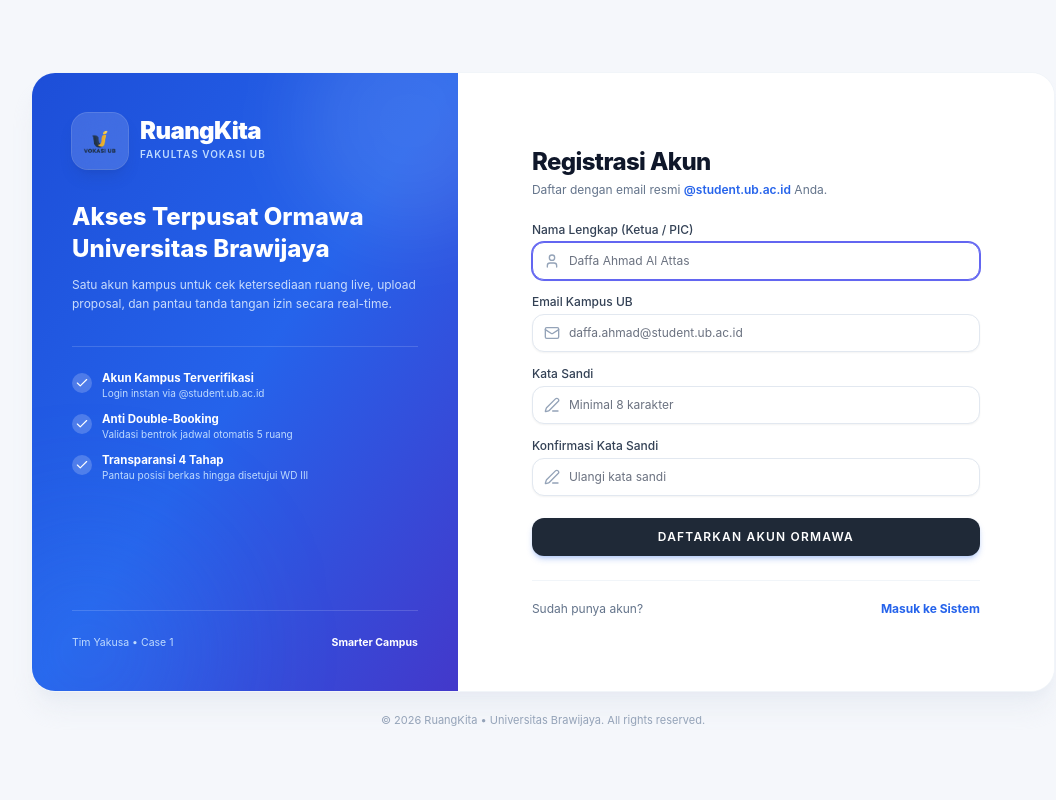
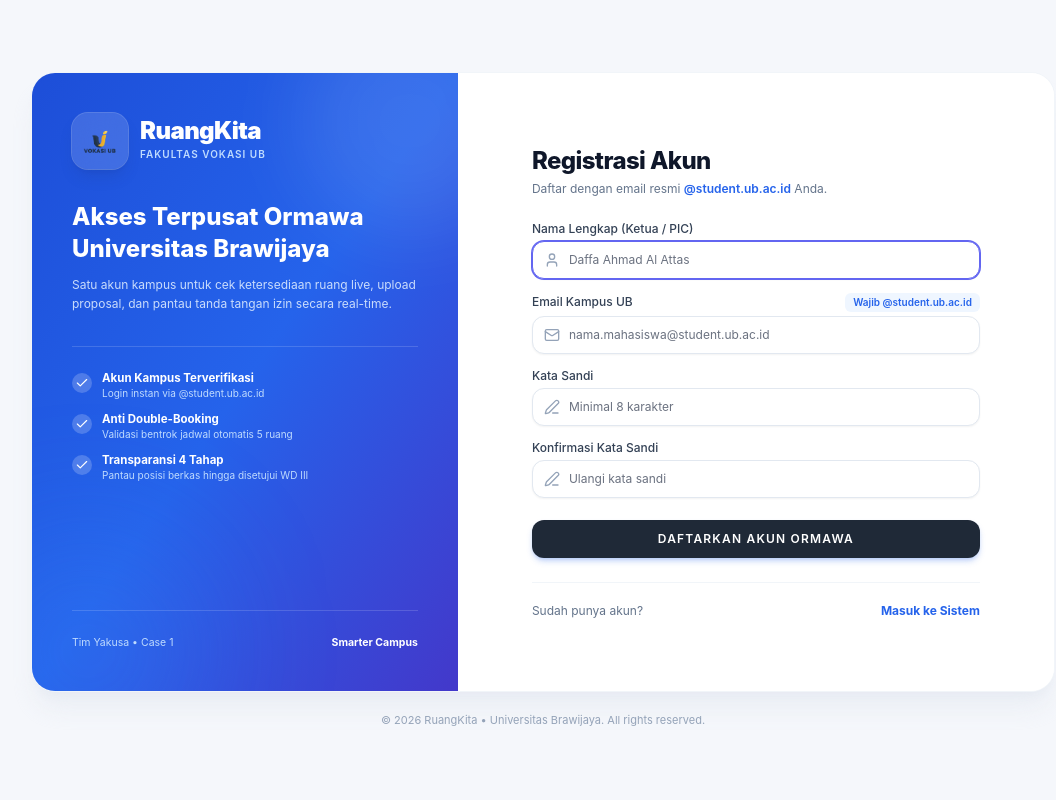
Before and after one commit to Zenqirtz/RuangKita, a Laravel app: page /register in a window 1280 px wide. Shown: the whole page, without its empty margins (97-1153 px from the left). Run offline with Laravel 12, Linux system fonts and the light colour scheme; style sheets or scripts are compiled from the project's sources; some libraries are stand-ins or nearby versions; some web fonts are replaced.

Commit message:
feat: restrict registration to @student.ub.ac.id email only

```diff
--- a/app/Http/Controllers/Auth/RegisteredUserController.php
+++ b/app/Http/Controllers/Auth/RegisteredUserController.php
@@ -31,16 +31,26 @@ class RegisteredUserController extends Controller
      */
     public function store(Request $request): RedirectResponse
     {
-        $request->validate([
-            'name' => 'required|string|max:255',
-            'email' => 'required|string|lowercase|email|max:255|unique:'.User::class,
+        $validated = $request->validate([
+            'name' => ['required', 'string', 'max:255'],
+            'email' => [
+                'required',
+                'string',
+                'lowercase',
+                'email',
+                'max:255',
+                'ends_with:@student.ub.ac.id',
+                'unique:'.User::class,
+            ],
             'password' => ['required', 'confirmed', Rules\Password::defaults()],
+        ], [
+            'email.ends_with' => 'Pendaftaran hanya dapat menggunakan email resmi @student.ub.ac.id (domain lain seperti @gmail.com tidak diizinkan).',
         ]);
 
         $user = User::create([
-            'name' => $request->name,
-            'email' => $request->email,
-            'password' => Hash::make($request->password),
+            'name' => $validated['name'],
+            'email' => $validated['email'],
+            'password' => Hash::make($validated['password']),
         ]);
 
         event(new Registered($user));
--- a/resources/js/Pages/Auth/Register.jsx
+++ b/resources/js/Pages/Auth/Register.jsx
@@ -61,7 +61,12 @@ export default function Register() {
                 </div>
 
                 <div>
-                    <InputLabel htmlFor="email" value="Email Kampus UB" className="text-xs font-bold text-slate-700" />
+                    <div className="flex items-center justify-between">
+                        <InputLabel htmlFor="email" value="Email Kampus UB" className="text-xs font-bold text-slate-700" />
+                        <span className="text-[10px] font-semibold text-blue-600 bg-blue-50 px-2 py-0.5 rounded-md">
+                            Wajib @student.ub.ac.id
+                        </span>
+                    </div>
 
                     <div className="relative mt-1">
                         <div className="absolute inset-y-0 left-0 pl-3 flex items-center pointer-events-none text-slate-400">
@@ -72,13 +77,26 @@ export default function Register() {
                             type="email"
                             name="email"
                             value={data.email}
-                            className="pl-9 text-xs rounded-xl border-slate-200 focus:border-blue-500 focus:ring-blue-500/20 block w-full py-2.5"
-                            placeholder="daffa.ahmad@student.ub.ac.id"
+                            className={`pl-9 text-xs rounded-xl block w-full py-2.5 transition-colors ${
+                                data.email && !data.email.endsWith('@student.ub.ac.id')
+                                    ? 'border-rose-300 focus:border-rose-500 focus:ring-rose-500/20'
+                                    : 'border-slate-200 focus:border-blue-500 focus:ring-blue-500/20'
+                            }`}
+                            placeholder="nama.mahasiswa@student.ub.ac.id"
+                            pattern=".+@student\.ub\.ac\.id"
+                            title="Pendaftaran wajib menggunakan email resmi @student.ub.ac.id"
                             autoComplete="username"
                             onChange={(e) => setData('email', e.target.value)}
                             required
                         />
                     </div>
+
+                    {data.email && !data.email.endsWith('@student.ub.ac.id') && (
+                        <p className="mt-1 text-[11px] font-semibold text-rose-600 flex items-center gap-1">
+                            <Icon name="alert" className="w-3.5 h-3.5 shrink-0" />
+                            Email harus berakhiran @student.ub.ac.id (domain @gmail.com tidak diizinkan).
+                        </p>
+                    )}
 
                     <InputError message={errors.email} className="mt-1.5 text-xs" />
                 </div>
```
Also changed, not shown: tests/Feature/Auth/RegistrationTest.php (+14 -1 lines).
